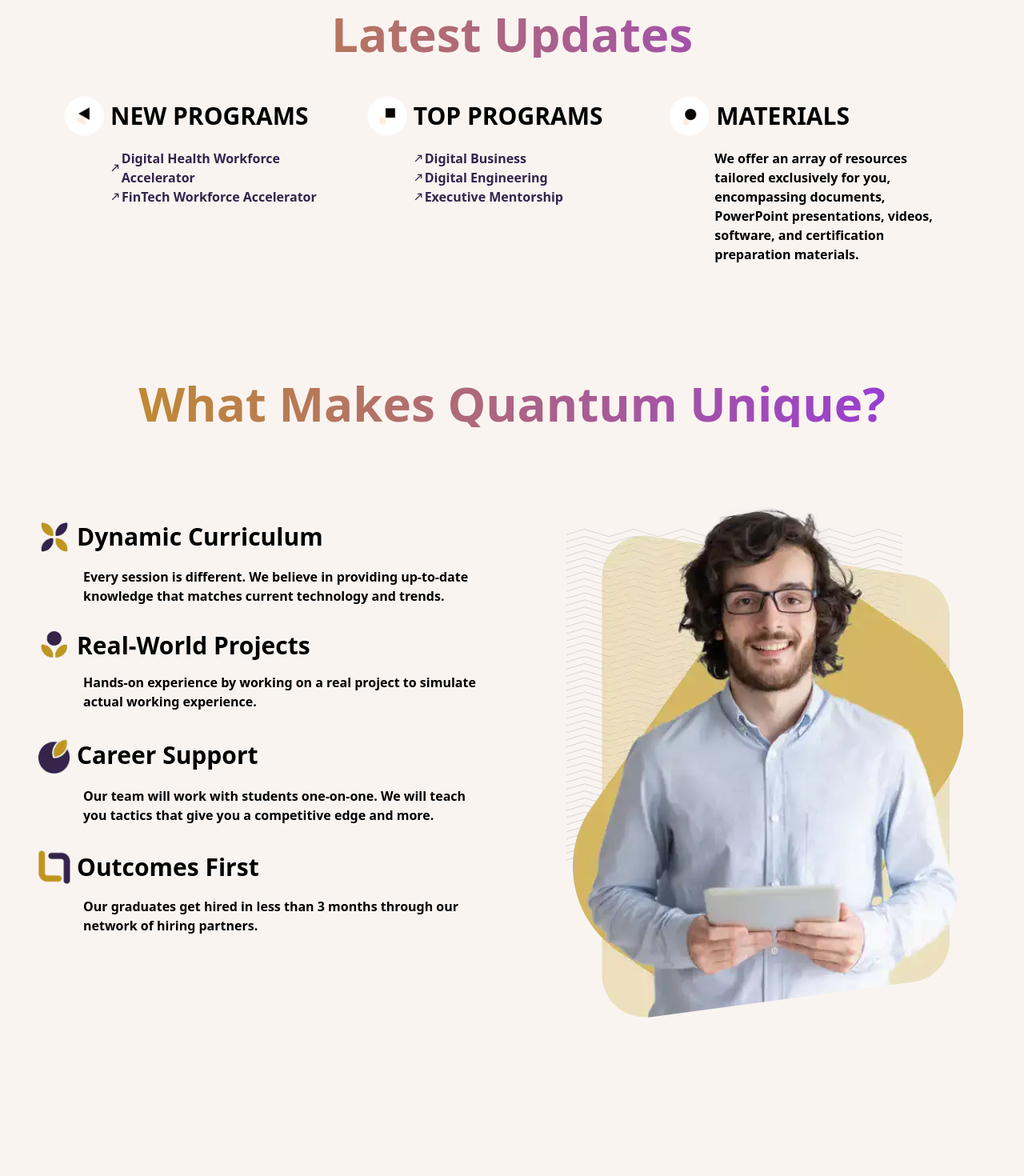
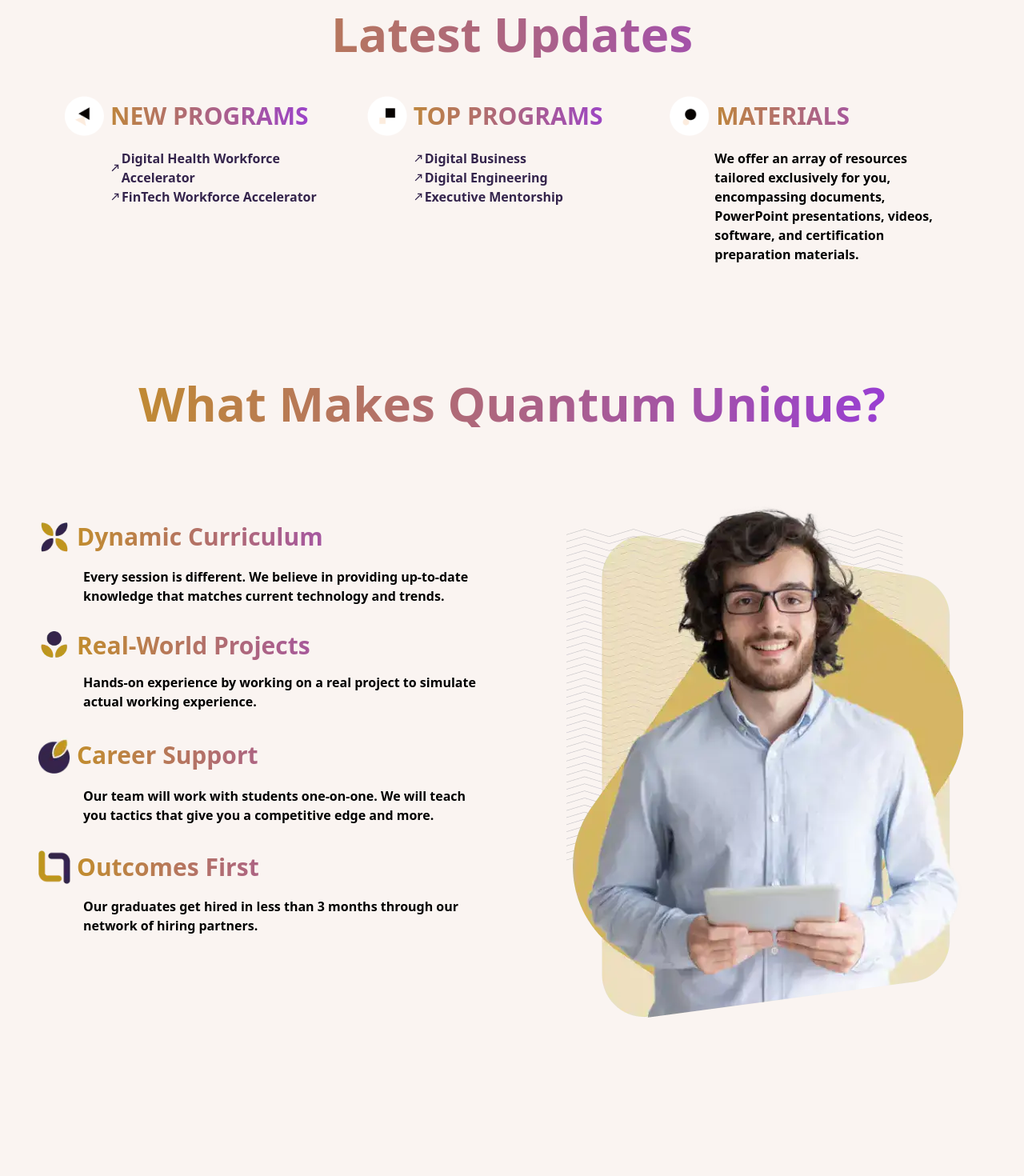
Before and after one commit to shejanNizam/quantum-education, a Next.js app: page / in a window 1280 px wide. Shown: the part 820-2290 px from the top of the page at 80% size. Built offline with nearby package versions, Linux system fonts and the light colour scheme.

Commit message:
refactor sub Heading

```diff
--- a/src/app/globals.css
+++ b/src/app/globals.css
@@ -7,7 +7,10 @@
     @apply text-xl font-semibold border-2 bg-gradient-to-r from-purple-800 to-pink-800 border-purple-800 text-white hover:bg-white hover:text-white px-6 py-2 rounded focus:outline-none;
   }
   .customHeading {
-    @apply text-center text-4xl md:text-6xl lg:text-6xl font-bold text-transparent bg-gradient-to-r from-[#c6951c] to-purple-600 bg-clip-text mb-8;
+    @apply text-center text-4xl md:text-4xl lg:text-6xl font-bold text-transparent bg-gradient-to-r from-[#c6951c] to-purple-600 bg-clip-text mb-8;
+  }
+  .customSubHeading {
+    @apply text-3xl font-bold text-transparent bg-gradient-to-r from-[#c6951c] to-purple-600 bg-clip-text mb-4;
   }
 }
 
--- a/src/components/Footer.js
+++ b/src/components/Footer.js
@@ -6,7 +6,7 @@ import FOOTER_IMG from "../assets/logo_bg.png";
 
 import Image from "next/image";
 import Link from "next/link";
-import { FaFacebook, FaInstagram, FaTwitter } from "react-icons/fa";
+import { FaFacebook, FaInstagram, FaPhone, FaTwitter } from "react-icons/fa";
 
 export default function Footer() {
   // Variants for the overall container
@@ -72,14 +72,11 @@ export default function Footer() {
           variants={containerVariants}
         >
           {/* Logo and Address Section */}
-          <motion.div variants={sectionVariants} className="">
-            <Link
-              className="flex items-center justify-start lg:justify-start pb-4 lg:pb-1"
-              href="/"
-            >
+          <motion.div variants={sectionVariants}>
+            <Link className="flex items-center justify-start " href="/">
               <Image src={LOGO} alt="Quantum Logo" width={60} height={60} />
               <motion.h2
-                className="text-2xl lg:text-3xl text-primary font-semibold gap-2"
+                className="customSubHeading"
                 variants={sectionVariants}
               >
                 Quantum
@@ -89,14 +86,24 @@ export default function Footer() {
               3100 Clarendon Blvd #200
             </motion.p>
             <motion.p variants={sectionVariants}>
-              Arlington, Virginia 22201
+              Arlington, Virginia 22201, United States
             </motion.p>
-            <motion.p variants={sectionVariants}>
-              United States, (801) 889-3468
-            </motion.p>
+            {/* Updated Phone Section */}
+            <motion.div
+              variants={sectionVariants}
+              aria-label="Contact Phone Number"
+            >
+              <a
+                href="tel:+18018893468"
+                className="flex items-center gap-2 text-lg hover:text-primary transition-colors duration-300"
+              >
+                <FaPhone className="text-xl" aria-hidden="true" />
+                (801) 889-3468
+              </a>
+            </motion.div>
 
             <motion.div
-              className="flex justify-start lg:justify-start space-x-6 pt-4"
+              className="flex justify-start space-x-6 pt-4"
               variants={sectionVariants}
             >
               {/* Social Media Icons */}
@@ -111,7 +118,7 @@ export default function Footer() {
                 whileHover="hover"
                 viewport={{ once: true, amount: 0.2 }}
               >
-                <FaFacebook className="w-6 h-6" />
+                <FaFacebook className="w-10 h-10" />
               </motion.a>
               <motion.a
                 href="https://twitter.com"
@@ -124,7 +131,7 @@ export default function Footer() {
                 whileHover="hover"
                 viewport={{ once: true, amount: 0.2 }}
               >
-                <FaTwitter className="w-6 h-6" />
+                <FaTwitter className="w-10 h-10" />
               </motion.a>
               <motion.a
                 href="https://instagram.com"
@@ -137,18 +144,15 @@ export default function Footer() {
                 whileHover="hover"
                 viewport={{ once: true, amount: 0.2 }}
               >
-                <FaInstagram className="w-6 h-6" />
+                <FaInstagram className="w-10 h-10" />
               </motion.a>
             </motion.div>
           </motion.div>
 
           {/* Business Hours Section */}
-          <motion.div variants={sectionVariants} className="">
-            <motion.h2
-              className="text-xl lg:text-2xl font-bold"
-              variants={sectionVariants}
-            >
-              Business Hours:
+          <motion.div variants={sectionVariants}>
+            <motion.h2 className="customSubHeading" variants={sectionVariants}>
+              Business Hours
             </motion.h2>
             <motion.h6
               className="font-semibold text-lg lg:text-xl text-[#9B7B74]"
@@ -169,12 +173,9 @@ export default function Footer() {
           </motion.div>
 
           {/* Sessions Section */}
-          <motion.div variants={sectionVariants} className="">
-            <motion.h2
-              className="text-xl lg:text-2xl font-bold"
-              variants={sectionVariants}
-            >
-              Sessions:
+          <motion.div variants={sectionVariants}>
+            <motion.h2 className="customSubHeading" variants={sectionVariants}>
+              Sessions
             </motion.h2>
             <motion.h6
               className="font-semibold text-lg lg:text-xl text-[#9B7B74]"
--- a/src/components/Home/Banner.js
+++ b/src/components/Home/Banner.js
@@ -83,7 +83,8 @@ export default function Banner({ onApplyClick }) {
           <br />
           <br />
           Experience the fusion of academia and industry firsthand. Secure your
-          spot on our <br /> waiting list for the Summer Semester of 2024.
+          spot on our <br /> waiting list for the{" "}
+          {`Summer Semester of ${new Date().getFullYear()}`}.
         </motion.p>
 
         {/* Buttons */}
--- a/src/components/Home/QuantumUnique.js
+++ b/src/components/Home/QuantumUnique.js
@@ -69,7 +69,7 @@ export default function QuantumUnique() {
         <motion.div className="p-4" variants={containerVariants}>
           {/* Feature 1 */}
           <motion.div className="mb-8" variants={itemVariants}>
-            <h3 className="text-3xl font-bold flex items-center gap-2 mb-4">
+            <h3 className="customSubHeading flex items-center gap-2">
               <Image
                 src={logo1}
                 alt="Dynamic Curriculum"
@@ -86,7 +86,7 @@ export default function QuantumUnique() {
 
           {/* Feature 2 */}
           <motion.div className="mb-8" variants={itemVariants}>
-            <h3 className="text-3xl font-bold flex items-center gap-2 mb-4">
+            <h3 className="customSubHeading flex items-center gap-2">
               <Image
                 src={logo2}
                 alt="Real-World Projects"
@@ -103,7 +103,7 @@ export default function QuantumUnique() {
 
           {/* Feature 3 */}
           <motion.div className="mb-8" variants={itemVariants}>
-            <h3 className="text-3xl font-bold flex items-center gap-2 mb-4">
+            <h3 className="customSubHeading flex items-center gap-2">
               <Image src={logo3} alt="Career Support" width={40} height={40} />
               Career Support
             </h3>
@@ -115,7 +115,7 @@ export default function QuantumUnique() {
 
           {/* Feature 4 */}
           <motion.div className="mb-8" variants={itemVariants}>
-            <h3 className="text-3xl font-bold flex items-center gap-2 mb-4">
+            <h3 className="customSubHeading flex items-center gap-2">
               <Image src={logo4} alt="Outcomes First" width={40} height={40} />
               Outcomes First
             </h3>
--- a/src/components/Home/Updates.js
+++ b/src/components/Home/Updates.js
@@ -43,7 +43,7 @@ export default function Updates() {
           variants={containerVariants}
         >
           <motion.div variants={itemVariants}>
-            <h3 className="text-3xl font-bold flex items-center gap-2 mb-4">
+            <h3 className="customSubHeading flex items-center gap-2">
               <Image src={logo1} alt="logo1" width={50} height={50} />
               NEW PROGRAMS
             </h3>
@@ -59,7 +59,7 @@ export default function Updates() {
             </ul>
           </motion.div>
           <motion.div variants={itemVariants}>
-            <h3 className="text-3xl font-bold flex items-center gap-2 mb-4">
+            <h3 className="customSubHeading flex items-center gap-2">
               <Image src={logo2} alt="logo1" width={50} height={50} />
               TOP PROGRAMS
             </h3>
@@ -79,7 +79,7 @@ export default function Updates() {
             </ul>
           </motion.div>
           <motion.div variants={itemVariants}>
-            <h3 className="text-3xl font-bold flex items-center gap-2 mb-4">
+            <h3 className="customSubHeading flex items-center gap-2">
               <Image src={logo3} alt="logo1" width={50} height={50} />
               MATERIALS
             </h3>
```
